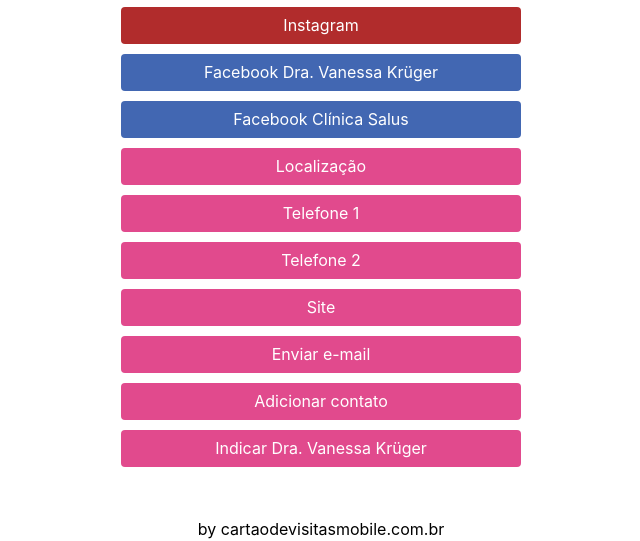
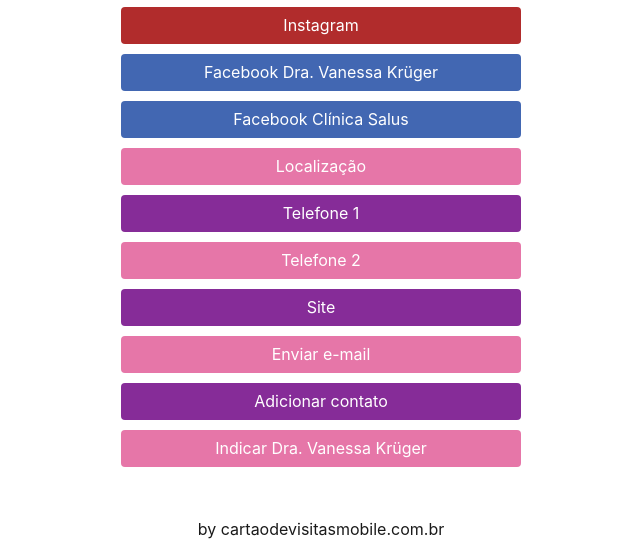
Before and after one commit to startdes/dravanessakruger, a plain HTML site: page index.html in a window 1280 px wide. Shown: the part 277-818 px from the top of the page, without its empty margins (319-959 px from the left). Drawn offline with Linux system fonts and the light colour scheme.

Commit message:
Add files via upload

```diff
--- a/css/stilo.css
+++ b/css/stilo.css
@@ -24,7 +24,7 @@
 }
 
 #link {
-    color: #000000;
+    color: #1a1a1a;
 }
 
 body {
@@ -32,7 +32,11 @@ body {
 }
 
 .geral {
-    background-color: #E14A8D;
+    background-color: #e676a8;
+    border: 0px;
+}
+.geral2 {
+    background-color: #862c98;
     border: 0px;
 }
 
--- a/index.html
+++ b/index.html
@@ -79,7 +79,7 @@
 
         <div class="divconteudo">
             <a href="tel:04532268181" target="_blank">
-                <div class="btn btn-secondary divlinks geral">Telefone 1</div>
+                <div class="btn btn-secondary divlinks geral2">Telefone 1</div>
             </a>
         </div>
         <div class="divconteudo">
@@ -90,7 +90,7 @@
 
         <div class="divconteudo">
             <a href="http://www.salusclinica.com.br/" target="_blank">
-                <div class="btn btn-secondary divlinks geral">Site</div>
+                <div class="btn btn-secondary divlinks geral2">Site</div>
             </a>
         </div>
 
@@ -101,7 +101,7 @@
         </div>
         <div class="divconteudo">
             <a href="contacts.vcf" target="_blank">
-                <div class="btn btn-secondary divlinks geral">Adicionar contato</div>
+                <div class="btn btn-secondary divlinks geral2">Adicionar contato</div>
             </a>
         </div>
 
```
